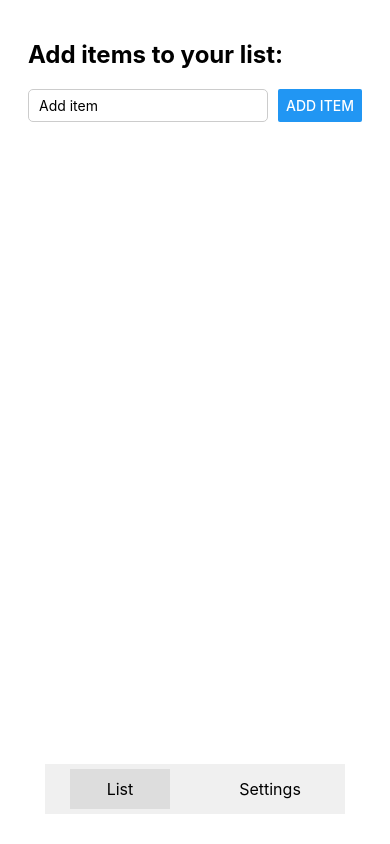
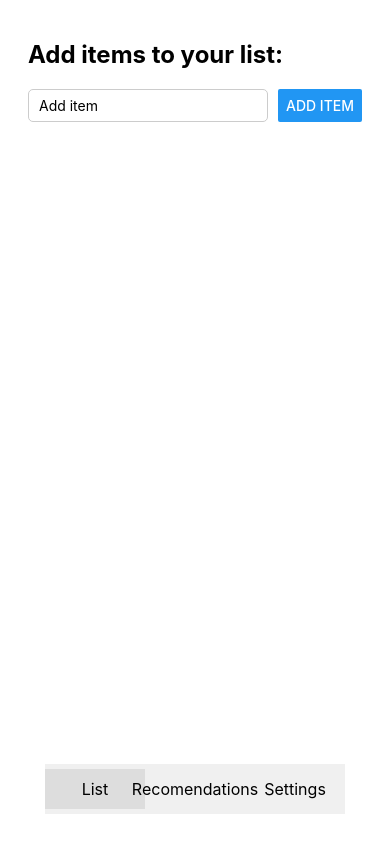
Before and after one commit to MarcosUgalde/React-Native-Shopping-list, a React Native app in the folder Shopping-list/: screen / in a window 390 px wide. Built offline with nearby package versions, Linux system fonts and the light colour scheme.

Commit message:
feat: created recomendations component

```diff
--- a/Shopping-list/App.js
+++ b/Shopping-list/App.js
@@ -4,8 +4,9 @@ import List from "./components/List";
 import { useState } from "react";
 import Navbar from "./components/Navbar/Navbar";
 import Settings from "./components/Settings";
+import Recomendations from "./components/Recomendations";
 
-const tabs = ["List", "Settings"];
+const tabs = ["List", "Recomendations", "Settings"];
 
 export default function App() {
   const [activeTab, setActiveTab] = useState("List");
@@ -18,6 +19,8 @@ export default function App() {
     switch (activeTab) {
       case "List":
         return <List />;
+      case "Recomendations":
+        return <Recomendations />;
       case "Settings":
         return <Settings />;
       default:
--- /dev/null
+++ b/Shopping-list/components/Recomendations/index.js
@@ -0,0 +1,62 @@
+import { View, Text, Image, StyleSheet } from "react-native";
+import { apiData } from "../hooks";
+import { useState, useEffect } from "react";
+
+const Recomendations = () => {
+  const [data, setData] = useState(null);
+
+  useEffect(() => {
+    // Assume fetchData is a function that fetches data from an API
+    apiData()
+      .then((response) => setData(response))
+      .catch((error) => console.error("Error fetching data:", error));
+  }, []);
+
+  const capitalizeFirstLetter = (str) => {
+    return str.charAt(0).toUpperCase() + str.slice(1);
+  };
+
+  return (
+    <View style={styles.container}>
+      <Text style={styles.text}>
+        Diet recomendations from World Health Organization
+      </Text>
+      <Text style={styles.recomendation}>
+        Remember to eat healty foods with green vegetables
+      </Text>
+      {data ? (
+        <View>
+          <Image
+            style={styles.image}
+            source={{
+              uri: "https://raw.githubusercontent.com/PokeAPI/sprites/master/sprites/pokemon/4.png",
+            }}
+          />
+          <Text>Powered by: {capitalizeFirstLetter(data?.data?.name)}</Text>
+        </View>
+      ) : (
+        <Text>Loading...</Text>
+      )}
+    </View>
+  );
+};
+
+const styles = StyleSheet.create({
+  container: {
+    flex: 1,
+    justifyContent: "center",
+    alignItems: "center",
+  },
+  text: {
+    fontSize: 20,
+  },
+  recomendation: {
+    fontSize: 20,
+  },
+  image: {
+    width: 200,
+    height: 200,
+  },
+});
+
+export default Recomendations;
--- /dev/null
+++ b/Shopping-list/components/hooks/index.js
@@ -0,0 +1 @@
+export { apiData } from "./useApi";
--- /dev/null
+++ b/Shopping-list/components/hooks/useApi.js
@@ -0,0 +1,12 @@
+import axios from "axios";
+export const apiData = async () => {
+  try {
+    const result = await axios.get(
+      "https://pokeapi.co/api/v2/pokemon/charmander"
+    );
+    return result;
+  } catch (error) {
+    console.info("Fetch API data error: ", error.message);
+    return { success: false };
+  }
+};
--- a/Shopping-list/package.json
+++ b/Shopping-list/package.json
@@ -9,12 +9,13 @@
     "web": "expo start --web"
   },
   "dependencies": {
+    "@expo/metro-runtime": "~3.1.3",
+    "axios": "^1.6.7",
     "expo": "~50.0.7",
     "expo-status-bar": "~1.11.1",
     "react": "18.2.0",
     "react-native": "0.73.4",
-    "react-native-web": "~0.19.6",
-    "@expo/metro-runtime": "~3.1.3"
+    "react-native-web": "~0.19.6"
   },
   "devDependencies": {
     "@babel/core": "^7.20.0"
```
Also changed, not shown: 1 other file (tests, documents, lock files or other folders).
